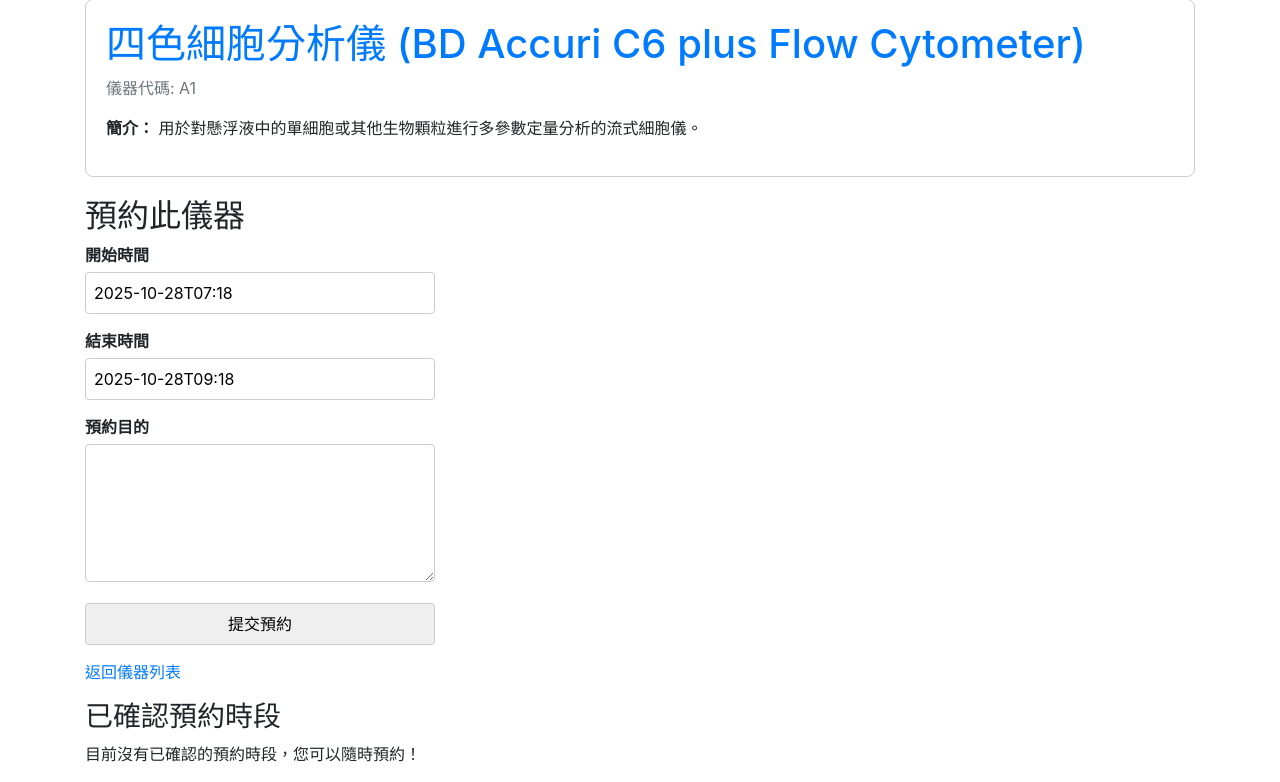
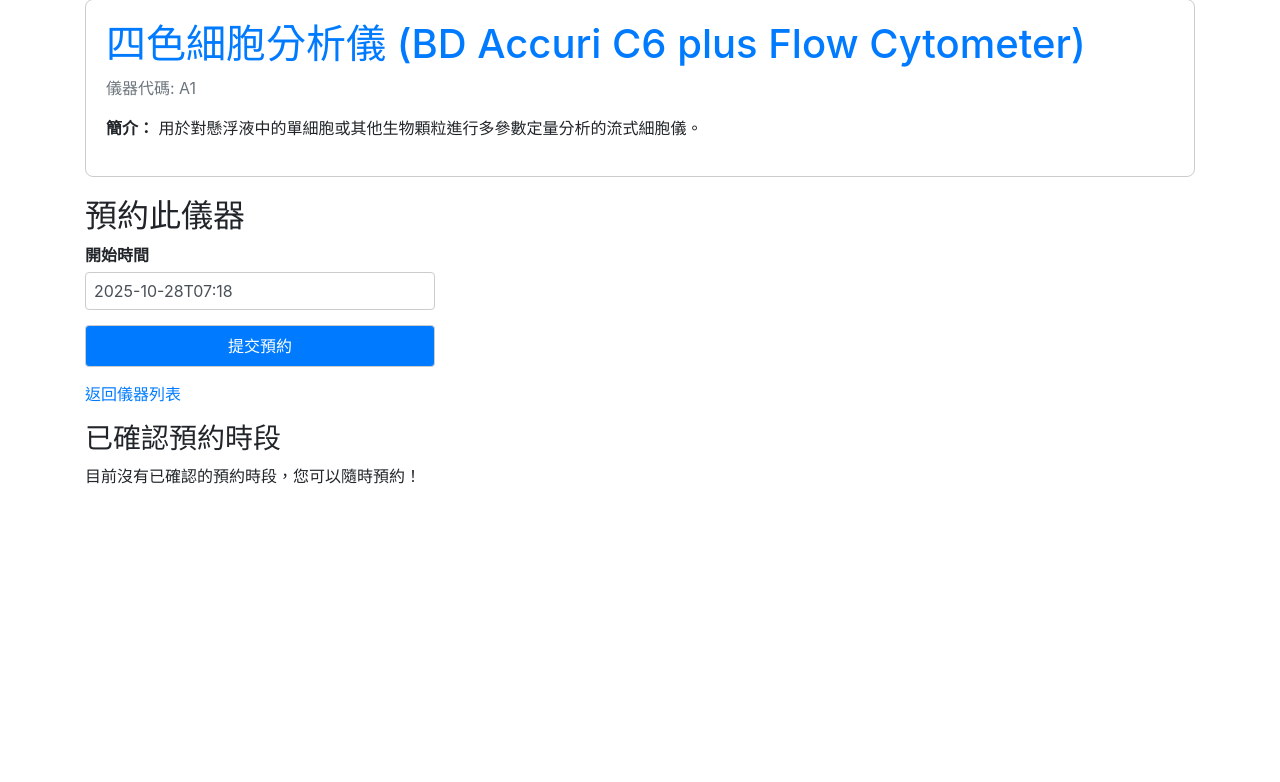
Before and after one commit to unimed0190/Core-Lab-Reservation-System, a Flask app: page /instrument/1 in a window 1280 px wide. Shown: the part 265-1047 px from the top of the page. After the commit the page ends 749 px from the top, so only its background shows below. Run offline with Flask 3, Linux system fonts and the light colour scheme; some libraries are stand-ins or nearby versions.

Commit message:
Add files via upload

```diff
--- a/templates/instrument_detail.html
+++ b/templates/instrument_detail.html
@@ -57,39 +57,19 @@
     {% endwith %}
 
     <h2>預約此儀器</h2>
-
 <form method="POST">
     {{ form.hidden_tag() }}
 
-        <input type="hidden" name="item_id" value="{{ instrument.id }}">
-        <input type="hidden" name="item_type" value="instrument">
+    {{ form.item_id() }}
+    {{ form.item_type() }}
 
     <div class="form-group">
         {{ form.start_time.label }}
-            {{ form.start_time(placeholder='YYYY-MM-DD HH:MM:SS') }}
-            {% for error in form.start_time.errors %}
-                <span style="color: red;">[{{ error }}]</span>
-            {% endfor %}
+        {{ form.start_time(placeholder='YYYY-MM-DD HH:MM:SS', class="form-control") }}
         </div>
 
     <div class="form-group">
-        	{{ form.end_time.label }}
-        	{{ form.end_time(placeholder='YYYY-MM-DD HH:MM:SS') }}
-        	{% for error in form.end_time.errors %}
-            	<span style="color: red;">[{{ error }}]</span>
-        	{% endfor %}
-        </div>
-
-        <div class="form-group">
-            {{ form.purpose.label }}
-            {{ form.purpose(rows=5, cols=40) }}
-            {% for error in form.purpose.errors %}
-                <span style="color: red;">[{{ error }}]</span>
-            {% endfor %}
-        </div>
-
-        <div class="form-group">
-            {{ form.submit() }}
+        {{ form.submit(class="btn btn-primary") }}
     </div>
 </form>
 
```
Lines whose indentation alone changed are shown as unchanged.
